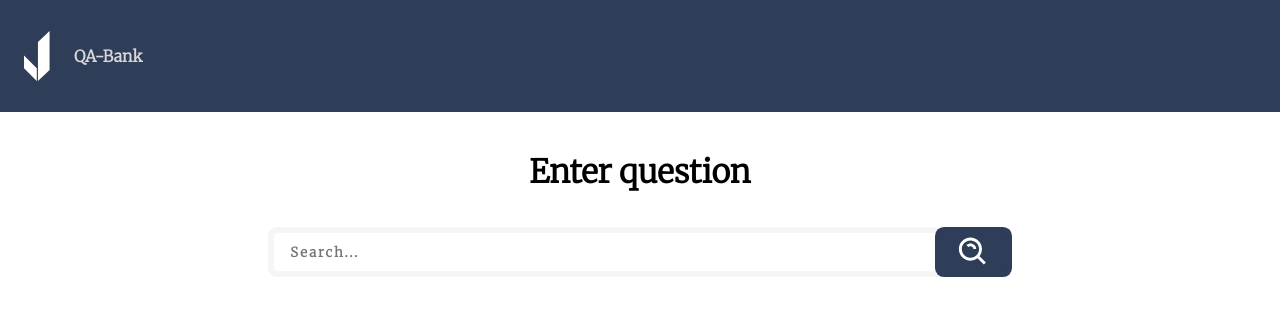
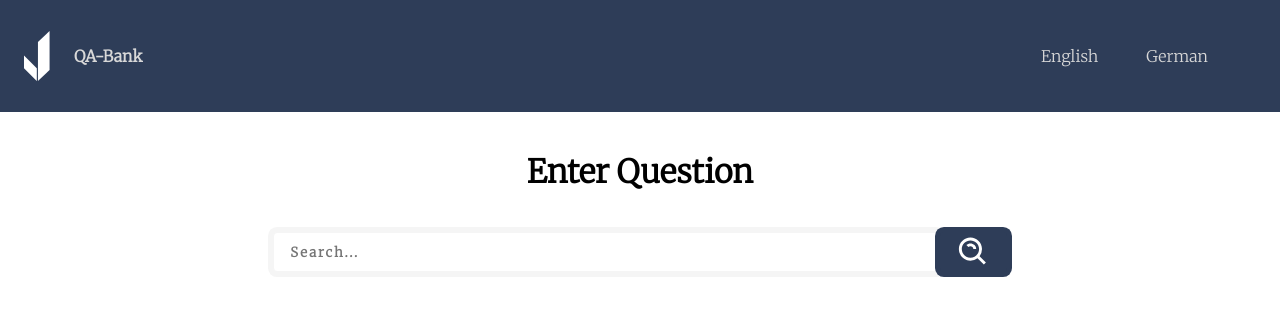
Before and after one commit to sidv1905/Question-m3o-nextJS, a Next.js app: page / in a window 1280 px wide. Shown: the top 316 px of the page. Built offline with nearby package versions, Linux system fonts and the light colour scheme; what apollo-link-rest would draw is missing.

Commit message:
Completed with localization

```diff
--- a/components/Header/Header.module.css
+++ b/components/Header/Header.module.css
@@ -11,3 +11,11 @@
   display: flex;
   align-items: center;
 }
+.right {
+  display: flex;
+  align-items: center;
+  justify-content: flex-end;
+}
+.right > * {
+  margin-right: 3em;
+}
--- a/components/Header/index.js
+++ b/components/Header/index.js
@@ -1,7 +1,8 @@
 import styles from "./Header.module.css";
 import Image from "next/image";
 import logo from "../../public/jurata.svg";
-export default function Header() {
+import Link from "next/link";
+export default function Header({ rightHeader }) {
   return (
     <div className={styles.Header}>
       <div className={styles.left}>
@@ -14,7 +15,14 @@ export default function Header() {
         />
         <h4>QA-Bank</h4>
       </div>
-      <div className={styles.right}></div>
+      <div className={styles.right}>
+        <Link href="/" locale="en">
+          {rightHeader.English}
+        </Link>
+        <Link href="/" locale="de">
+          {rightHeader.German}
+        </Link>
+      </div>
     </div>
   );
 }
--- a/components/SearchComponent/index.js
+++ b/components/SearchComponent/index.js
@@ -6,7 +6,7 @@ import { BiSearchAlt } from "react-icons/bi";
 import { IconContext } from "react-icons";
 import AnswerDisplayComponent from "../AnswerDisplayComponent";
 
-export default function SearchComponent({ Serverdata }) {
+export default function SearchComponent({ Serverdata, title }) {
   console.log(Serverdata, "SERVER DATA");
   const [question, setQuestion] = useState("");
   const [getAnswer, { loading, error, data }] = useLazyQuery(queryGet, {
@@ -38,12 +38,12 @@ export default function SearchComponent({ Serverdata }) {
 
   return (
     <div className={styles.mainContainer}>
-      <h1>Enter question</h1>
+      <h1>{title.title}</h1>
       <div className={styles.inputSearch}>
         <input
           type="text"
           id="search"
-          placeholder="Search..."
+          placeholder={title.Search}
           value={question}
           onChange={handleChange}
         />
--- /dev/null
+++ b/locales/locale.json
@@ -0,0 +1,14 @@
+{
+  "en": {
+    "title": "Enter Question",
+    "Search": "Search...",
+    "English": "English",
+    "German": "German"
+  },
+  "de": {
+    "title": "Frage eingeben",
+    "Search": "Suchen...",
+    "English": "Englisch",
+    "German": "Deutsch"
+  }
+}
--- a/pages/index.js
+++ b/pages/index.js
@@ -4,14 +4,22 @@ import client from "../apis/apollo-client";
 import { queryGet } from "../apis/queries/getAnswers";
 import styles from "../styles/Home.module.css";
 import SearchComponent from "../components/SearchComponent";
+import { useRouter } from "next/router";
 import Header from "../components/Header";
+import localeJSON from "../locales/locale.json";
+
 export default function Home({ data }) {
+  const router = useRouter();
+  const { locale, locales, defaultLocale } = router;
+  console.log(localeJSON);
+
+  console.log(locale, locales, defaultLocale, "NEXTJS LOCALE");
   console.log("question + data from server", data);
 
   return (
     <div className={styles.container}>
-      <Header />
-      <SearchComponent Serverdata={data} />
+      <Header rightHeader={localeJSON[locale]} />
+      <SearchComponent Serverdata={data} title={localeJSON[locale]} />
     </div>
   );
 }
```
